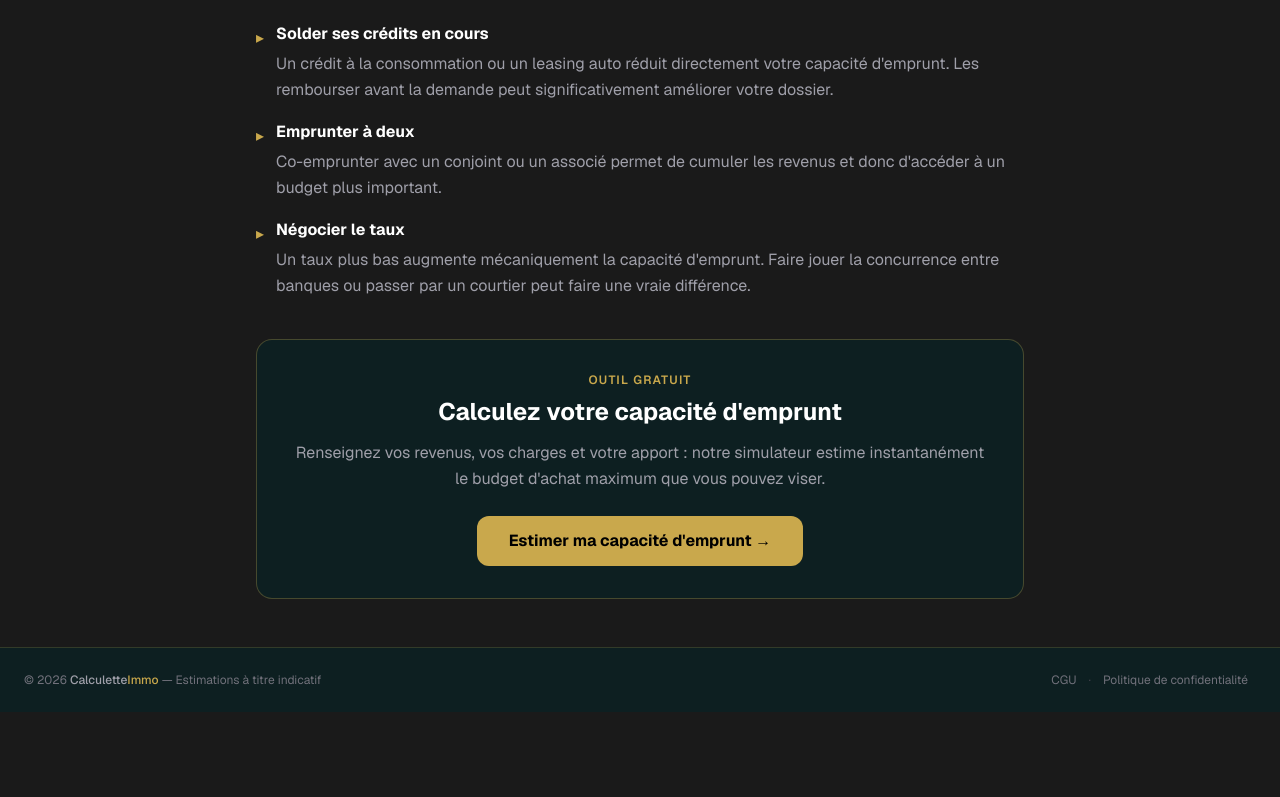
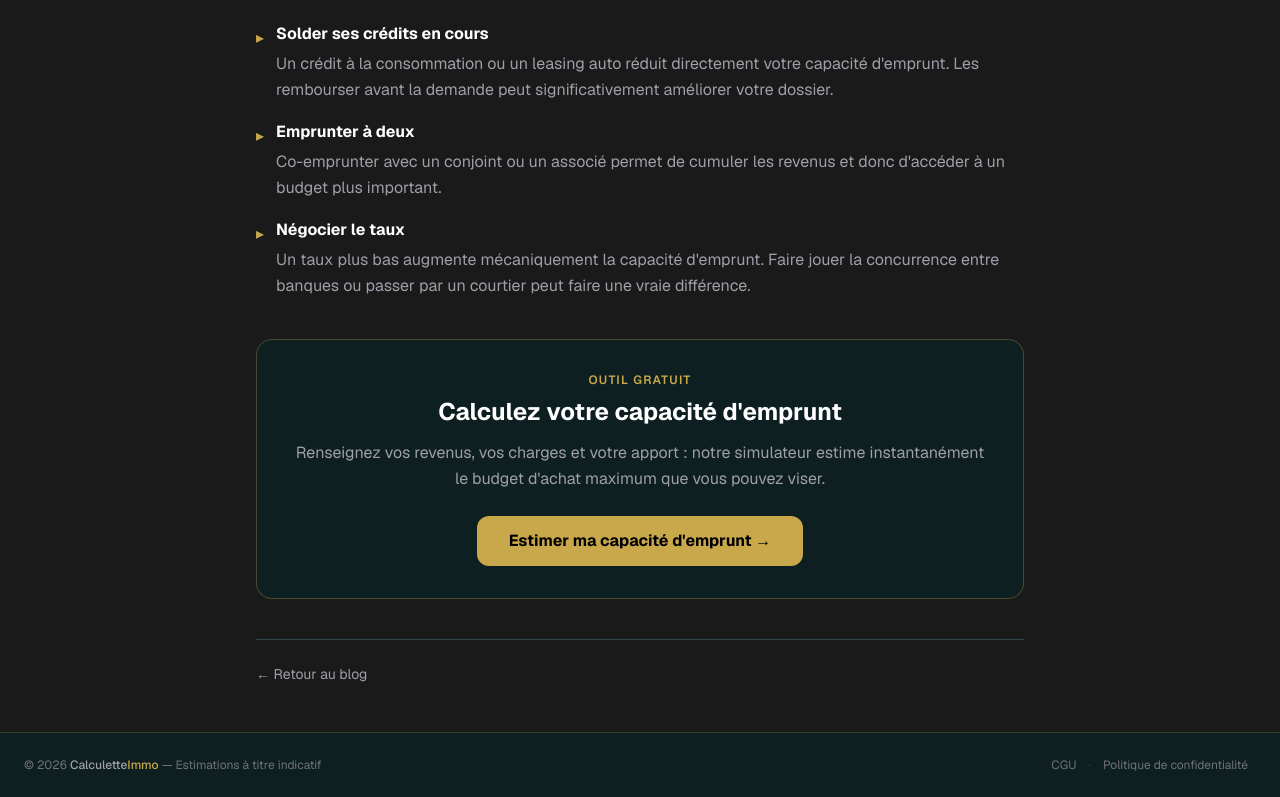
Before and after one commit to FrederickChenot/calculetteimmo-nextjs, a Next.js app: page /blog/capacite-emprunt-immobilier in a window 1280 px wide. Shown: the part 1878-2675 px from the top of the page. Before the commit the page ends 2590 px from the top, so only its background shows below. Built offline with nearby package versions, Linux system fonts and the light colour scheme; no server answers; the database is empty.

Commit message:
compteur vues déplacé en footer article

```diff
--- a/app/blog/bitcoin-halving-impact-prix/page.js
+++ b/app/blog/bitcoin-halving-impact-prix/page.js
@@ -26,7 +26,6 @@ export default function ArticleBitcoinHalving() {
           <h1 className="text-3xl sm:text-4xl font-bold text-white leading-tight mb-4">
             Bitcoin halving : historique, mécanisme et impact sur le prix
           </h1>
-          <ViewCounter slug="bitcoin-halving-impact-prix" />
           <p className="text-zinc-400 text-lg leading-relaxed">
             Tous les quatre ans environ, la récompense des mineurs Bitcoin est divisée par deux.
             Cet événement — le halving — est l'un des mécanismes les plus influents sur le prix du BTC.
@@ -108,10 +107,11 @@ export default function ArticleBitcoinHalving() {
             </div>
           </section>
 
-          <div className="mt-6 pt-6 border-t border-[#2a4a4d]">
+          <div className="mt-6 pt-6 border-t border-[#2a4a4d] flex items-center justify-between">
             <Link href="/blog" className="text-sm text-zinc-400 hover:text-[#C9A84C] transition-colors">
               ← Retour au blog
             </Link>
+            <ViewCounter slug="bitcoin-halving-impact-prix" />
           </div>
         </article>
       </div>
--- a/app/blog/capacite-emprunt-immobilier/page.js
+++ b/app/blog/capacite-emprunt-immobilier/page.js
@@ -28,7 +28,6 @@ export default function ArticleCapaciteEmprunt() {
           <h1 className="text-3xl sm:text-4xl font-bold text-white leading-tight mb-4">
             Capacité d'emprunt immobilier : comment la calculer ?
           </h1>
-          <ViewCounter slug="capacite-emprunt-immobilier" />
           <p className="text-zinc-400 text-lg leading-relaxed">
             Avant de visiter des biens ou de contacter une banque, il est essentiel de connaître
             votre capacité d'emprunt. C'est le montant maximum que vous pouvez financer par crédit
@@ -192,6 +191,13 @@ export default function ArticleCapaciteEmprunt() {
               Estimer ma capacité d'emprunt →
             </Link>
           </div>
+
+          <div className="mt-6 pt-6 border-t border-[#2a4a4d] flex items-center justify-between">
+            <Link href="/blog" className="text-sm text-zinc-400 hover:text-[#C9A84C] transition-colors">
+              ← Retour au blog
+            </Link>
+            <ViewCounter slug="capacite-emprunt-immobilier" />
+          </div>
         </article>
       </div>
     </main>
--- a/app/blog/comment-calculer-mensualite-pret-immobilier/page.js
+++ b/app/blog/comment-calculer-mensualite-pret-immobilier/page.js
@@ -28,7 +28,6 @@ export default function ArticleMensualite() {
           <h1 className="text-3xl sm:text-4xl font-bold text-white leading-tight mb-4">
             Comment calculer la mensualité d'un prêt immobilier ?
           </h1>
-          <ViewCounter slug="comment-calculer-mensualite-pret-immobilier" />
           <p className="text-zinc-400 text-lg leading-relaxed">
             Comprendre comment se calcule votre mensualité vous permet de mieux négocier votre prêt
             et d'anticiper votre budget. Voici tout ce qu'il faut savoir, avec la formule et des
@@ -196,6 +195,13 @@ export default function ArticleMensualite() {
               Utiliser le simulateur de mensualité →
             </Link>
           </div>
+
+          <div className="mt-6 pt-6 border-t border-[#2a4a4d] flex items-center justify-between">
+            <Link href="/blog" className="text-sm text-zinc-400 hover:text-[#C9A84C] transition-colors">
+              ← Retour au blog
+            </Link>
+            <ViewCounter slug="comment-calculer-mensualite-pret-immobilier" />
+          </div>
         </article>
       </div>
     </main>
--- a/app/blog/crypto-fiscalite-france-2026/page.js
+++ b/app/blog/crypto-fiscalite-france-2026/page.js
@@ -26,7 +26,6 @@ export default function ArticleCryptoFiscalite() {
           <h1 className="text-3xl sm:text-4xl font-bold text-white leading-tight mb-4">
             Fiscalité crypto en France 2026 : ce qu'il faut déclarer
           </h1>
-          <ViewCounter slug="crypto-fiscalite-france-2026" />
           <p className="text-zinc-400 text-lg leading-relaxed">
             Beaucoup d'investisseurs crypto ignorent leurs obligations fiscales — et se retrouvent avec
             des redressements surprises. Voici les règles en vigueur en France pour 2026, expliquées
@@ -107,10 +106,11 @@ export default function ArticleCryptoFiscalite() {
             </div>
           </section>
 
-          <div className="mt-6 pt-6 border-t border-[#2a4a4d]">
+          <div className="mt-6 pt-6 border-t border-[#2a4a4d] flex items-center justify-between">
             <Link href="/blog" className="text-sm text-zinc-400 hover:text-[#C9A84C] transition-colors">
               ← Retour au blog
             </Link>
+            <ViewCounter slug="crypto-fiscalite-france-2026" />
           </div>
         </article>
       </div>
--- a/app/blog/frais-de-notaire-achat-immobilier/page.js
+++ b/app/blog/frais-de-notaire-achat-immobilier/page.js
@@ -28,7 +28,6 @@ export default function ArticleFraisNotaire() {
           <h1 className="text-3xl sm:text-4xl font-bold text-white leading-tight mb-4">
             Frais de notaire lors d'un achat immobilier : tout comprendre
           </h1>
-          <ViewCounter slug="frais-de-notaire-achat-immobilier" />
           <p className="text-zinc-400 text-lg leading-relaxed">
             Souvent appelés « frais d'acquisition », les frais de notaire représentent un poste
             budgétaire incontournable lors d'un achat immobilier. Voici comment les calculer
@@ -188,6 +187,13 @@ export default function ArticleFraisNotaire() {
               Calculer mes frais de notaire →
             </Link>
           </div>
+
+          <div className="mt-6 pt-6 border-t border-[#2a4a4d] flex items-center justify-between">
+            <Link href="/blog" className="text-sm text-zinc-400 hover:text-[#C9A84C] transition-colors">
+              ← Retour au blog
+            </Link>
+            <ViewCounter slug="frais-de-notaire-achat-immobilier" />
+          </div>
         </article>
       </div>
     </main>
--- a/app/blog/lmnp-regime-reel-simplifie/page.js
+++ b/app/blog/lmnp-regime-reel-simplifie/page.js
@@ -26,7 +26,6 @@ export default function ArticleLMNP() {
           <h1 className="text-3xl sm:text-4xl font-bold text-white leading-tight mb-4">
             LMNP réel simplifié : amortissements, charges et liasse 2031
           </h1>
-          <ViewCounter slug="lmnp-regime-reel-simplifie" />
           <p className="text-zinc-400 text-lg leading-relaxed">
             Le régime réel simplifié est le plus avantageux pour un loueur meublé non professionnel.
             Bien utilisé, il permet de louer plusieurs années sans payer un centime d'impôt grâce aux
@@ -143,10 +142,11 @@ export default function ArticleLMNP() {
             </Link>
           </div>
 
-          <div className="mt-6 pt-6 border-t border-[#2a4a4d]">
+          <div className="mt-6 pt-6 border-t border-[#2a4a4d] flex items-center justify-between">
             <Link href="/blog" className="text-sm text-zinc-400 hover:text-[#C9A84C] transition-colors">
               ← Retour au blog
             </Link>
+            <ViewCounter slug="lmnp-regime-reel-simplifie" />
           </div>
         </article>
       </div>
```
